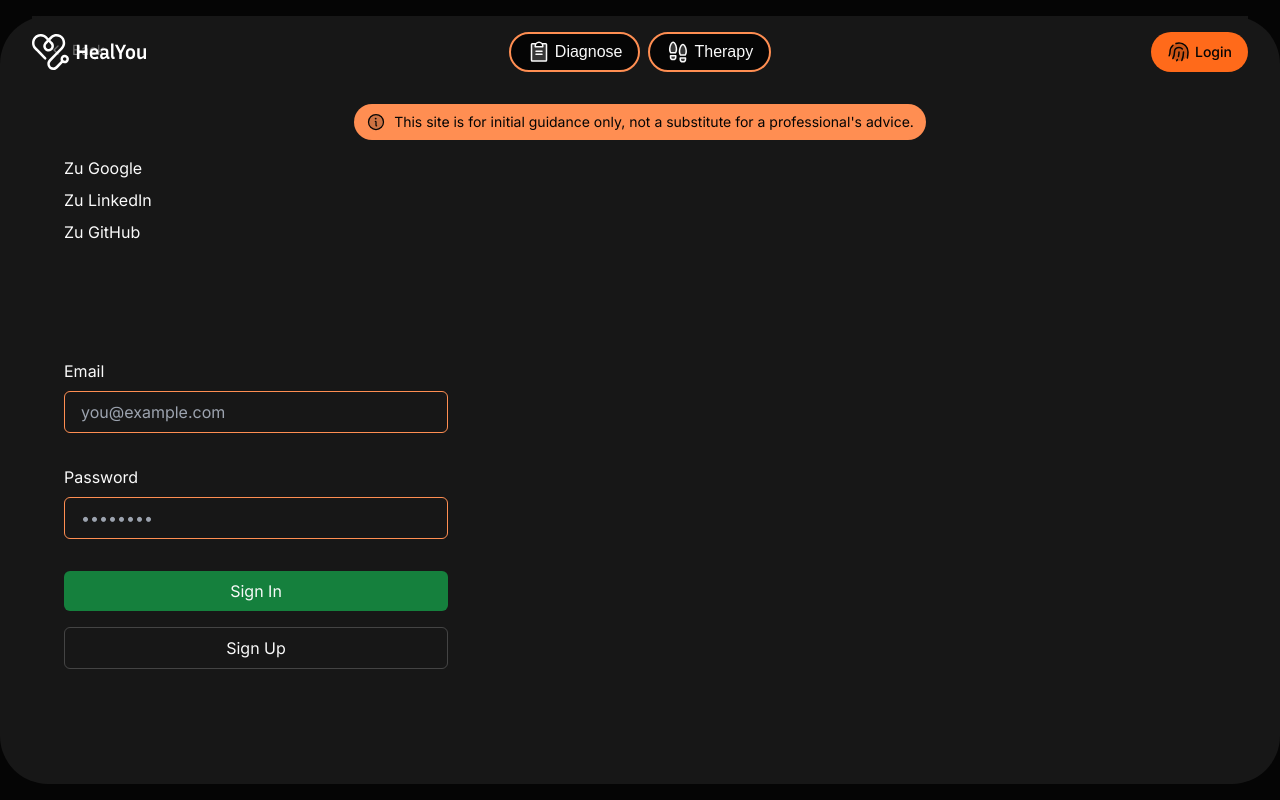
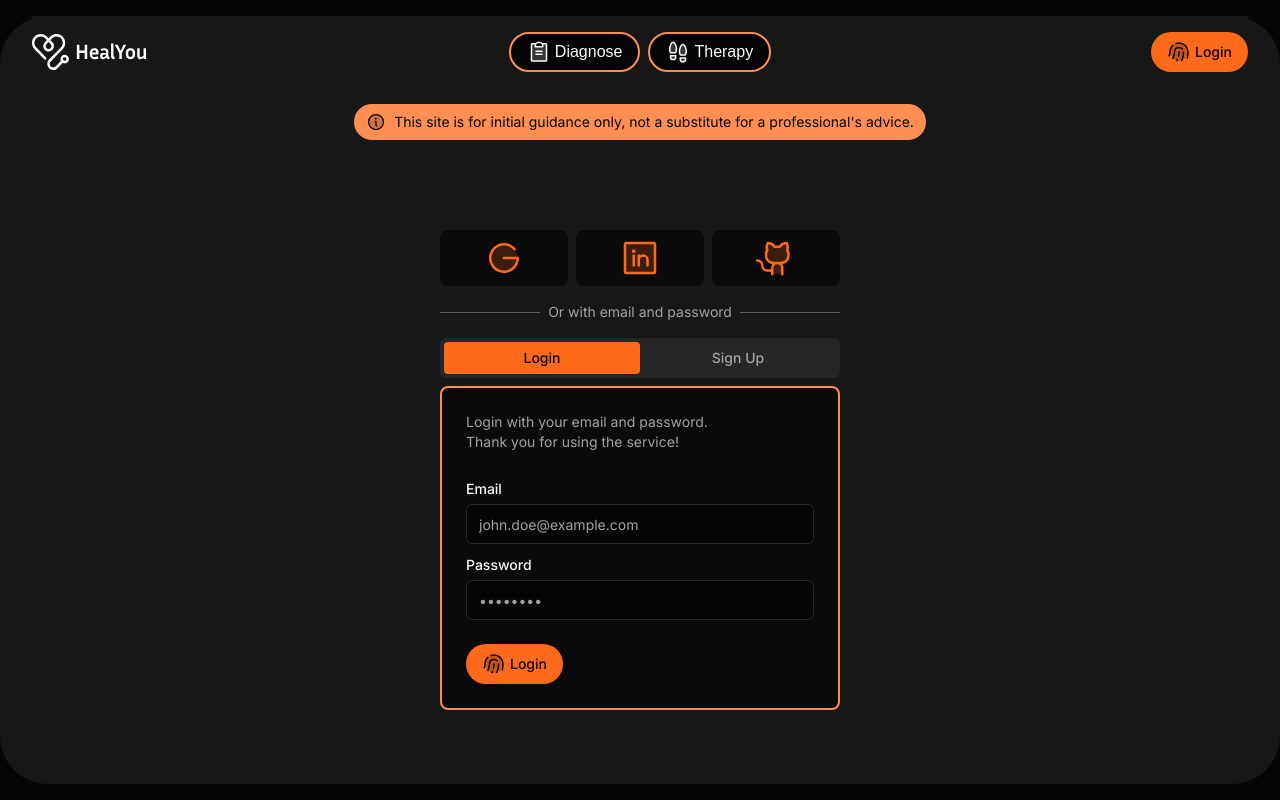
Before and after one commit to mightyeagle329/healyou, a Next.js app: page /login in a window 1280 px wide. Built offline with nearby package versions, Linux system fonts and the light colour scheme; no server answers; a web font is replaced by a local one.

Commit message:
style: revamp login page

```diff
--- a/app/login/page.tsx
+++ b/app/login/page.tsx
@@ -1,7 +1,24 @@
-import Link from "next/link";
 import { headers, cookies } from "next/headers";
 import { createClient } from "@/utils/supabase/server";
 import { redirect } from "next/navigation";
+import { Tabs, TabsContent, TabsList, TabsTrigger } from "@/components/ui/tabs";
+import {
+  Card,
+  CardContent,
+  CardDescription,
+  CardFooter,
+  CardHeader,
+} from "@/components/ui/card";
+import { Label } from "@/components/ui/label";
+import { Input } from "@/components/ui/input";
+import { Button } from "@/components/ui/button";
+import {
+  FingerprintSimple,
+  GithubLogo,
+  GoogleLogo,
+  LinkedinLogo,
+  Signature,
+} from "@phosphor-icons/react/dist/ssr";
 
 export default async function Login({
   searchParams,
@@ -19,13 +36,15 @@ export default async function Login({
     return redirect("/");
   }
 
-  const signIn = async (formData: FormData) => {
+  const signInWithEmailAndPassword = async (formData: FormData) => {
     "use server";
 
-    const email = formData.get("email") as string;
-    const password = formData.get("password") as string;
+    const email = formData.get("email-login") as string;
+    const password = formData.get("password-login") as string;
     const cookieStore = cookies();
     const supabase = createClient(cookieStore);
+
+    console.log(email, password);
 
     const { error } = await supabase.auth.signInWithPassword({
       email,
@@ -33,10 +52,45 @@ export default async function Login({
     });
 
     if (error) {
+      console.log(error);
+
       return redirect("/login?message=Could not authenticate user");
     }
 
     return redirect("/");
+  };
+
+  const signUpWithEmailAndPassword = async (formData: FormData) => {
+    "use server";
+
+    const origin = headers().get("origin");
+    const email = formData.get("email-signup") as string;
+    const confirmEmail = formData.get("email-confirm-signup") as string;
+    const password = formData.get("password-signup") as string;
+    const cookieStore = cookies();
+    const supabase = createClient(cookieStore);
+
+    if (email !== confirmEmail) {
+      return redirect(
+        "/login?message=Both emails have to contain the same adress.",
+      );
+    }
+
+    const { error } = await supabase.auth.signUp({
+      email,
+      password,
+      options: {
+        emailRedirectTo: `${origin}/auth/callback`,
+      },
+    });
+
+    console.log(error?.message);
+
+    if (error) {
+      return redirect(`/login?message=${error.message}`);
+    }
+
+    return redirect("/login?message=Check email to continue sign in process");
   };
 
   const signInWithGoogle = async () => {
@@ -105,103 +159,139 @@ export default async function Login({
     return redirect(data.url);
   };
 
-  const signUp = async (formData: FormData) => {
-    "use server";
+  return (
+    <div className="flex flex-grow flex-col justify-center gap-4 self-center">
+      <div className="flex items-stretch gap-2 text-primary">
+        <form
+          className="flex w-full items-center justify-center rounded-lg bg-neutral-950 p-2"
+          action={signInWithGoogle}
+        >
+          <button>
+            <GoogleLogo size={40} weight="duotone" />
+          </button>
+        </form>
+        <form
+          action={signInWithLinkedIn}
+          className="flex w-full items-center justify-center rounded-lg bg-neutral-950 p-2"
+        >
+          <button>
+            <LinkedinLogo size={40} weight="duotone" />
+          </button>
+        </form>
+        <form
+          action={signInWithGitHub}
+          className="flex w-full items-center justify-center rounded-lg bg-neutral-950 p-2"
+        >
+          <button>
+            <GithubLogo size={40} weight="duotone" />
+          </button>
+        </form>
+      </div>
+      <div className="flex items-center gap-2">
+        <hr className="flex-grow border-muted-foreground/50" />
+        <span className="text-sm text-muted-foreground">
+          Or with email and password
+        </span>
+        <hr className="flex-grow border-muted-foreground/50" />
+      </div>
 
-    const origin = headers().get("origin");
-    const email = formData.get("email") as string;
-    const password = formData.get("password") as string;
-    const cookieStore = cookies();
-    const supabase = createClient(cookieStore);
-
-    const { error } = await supabase.auth.signUp({
-      email,
-      password,
-      options: {
-        emailRedirectTo: `${origin}/auth/callback`,
-      },
-    });
-
-    console.log(error?.message);
-
-    if (error) {
-      return redirect(`/login?message=${error.message}`);
-    }
-
-    return redirect("/login?message=Check email to continue sign in process");
-  };
-
-  return (
-    <div className="flex w-full flex-1 flex-col justify-center gap-2 px-8 sm:max-w-md">
-      <Link
-        href="/"
-        className="bg-btn-background hover:bg-btn-background-hover group absolute left-8 top-8 flex items-center rounded-md px-4 py-2 text-sm text-foreground no-underline"
-      >
-        <svg
-          xmlns="http://www.w3.org/2000/svg"
-          width="24"
-          height="24"
-          viewBox="0 0 24 24"
-          fill="none"
-          stroke="currentColor"
-          strokeWidth="2"
-          strokeLinecap="round"
-          strokeLinejoin="round"
-          className="mr-2 h-4 w-4 transition-transform group-hover:-translate-x-1"
-        >
-          <polyline points="15 18 9 12 15 6" />
-        </svg>{" "}
-        Back
-      </Link>
-
-      <form action={signInWithGoogle}>
-        <button>Zu Google</button>
-      </form>
-      <form action={signInWithLinkedIn}>
-        <button>Zu LinkedIn</button>
-      </form>
-      <form action={signInWithGitHub}>
-        <button>Zu GitHub</button>
-      </form>
-
-      <form
-        className="flex w-full flex-1 flex-col justify-center gap-2 text-foreground animate-in"
-        action={signIn}
-      >
-        <label className="text-md" htmlFor="email">
-          Email
-        </label>
-        <input
-          className="mb-6 rounded-md border bg-inherit px-4 py-2"
-          name="email"
-          placeholder="you@example.com"
+      <Tabs defaultValue="login" className="w-[400px]">
+        <TabsList className="grid w-full grid-cols-2">
+          <TabsTrigger value="login">Login</TabsTrigger>
+          <TabsTrigger value="signup">Sign Up</TabsTrigger>
+        </TabsList>
+        <TabsContent value="login">
+          <form action={signInWithEmailAndPassword}>
+            <Card>
+              <CardHeader>
+                <CardDescription>
+                  Login with your email and password. <br /> Thank you for using
+                  the service!
+                </CardDescription>
+              </CardHeader>
+              <CardContent className="space-y-2">
+                <div className="space-y-1">
+                  <Label htmlFor="email-login">Email</Label>
+                  <Input
+                    name="email-login"
+                    type="email"
+                    placeholder="john.doe@example.com"
                     required
                   />
-        <label className="text-md" htmlFor="password">
-          Password
-        </label>
-        <input
-          className="mb-6 rounded-md border bg-inherit px-4 py-2"
+                </div>
+                <div className="space-y-1">
+                  <Label htmlFor="password-login">Password</Label>
+                  <Input
                     type="password"
-          name="password"
+                    name="password-login"
                     placeholder="••••••••"
                     required
                   />
-        <button className="mb-2 rounded-md bg-green-700 px-4 py-2 text-foreground">
-          Sign In
-        </button>
-        <button
-          formAction={signUp}
-          className="mb-2 rounded-md border border-foreground/20 px-4 py-2 text-foreground"
-        >
-          Sign Up
-        </button>
+                </div>
+              </CardContent>
+              <CardFooter>
+                <Button>
+                  {" "}
+                  <FingerprintSimple size={24} weight="duotone" />
+                  Login{" "}
+                </Button>
+              </CardFooter>
+            </Card>
+          </form>
+        </TabsContent>
+        <TabsContent value="signup">
+          <form action={signUpWithEmailAndPassword}>
+            <Card>
+              <CardHeader>
+                <CardDescription>
+                  Sign up with your email and password. <br /> Thank you for
+                  using the service!
+                </CardDescription>
+              </CardHeader>
+              <CardContent className="space-y-2">
+                <div className="space-y-1">
+                  <Label htmlFor="email-signup">Email</Label>
+                  <Input
+                    id="email-signup"
+                    type="email"
+                    placeholder="john.doe@example.com"
+                    required
+                  />
+                </div>
+                <div className="space-y-1">
+                  <Label htmlFor="email-confirm-signup">Confirm email</Label>
+                  <Input
+                    id="email-confirm-signup"
+                    type="email"
+                    placeholder="john.doe@example.com"
+                    required
+                  />
+                </div>
+                <div className="space-y-1">
+                  <Label htmlFor="password-signup">Password</Label>
+                  <Input
+                    type="password"
+                    name="password-signup"
+                    placeholder="••••••••"
+                    required
+                  />
+                </div>
+              </CardContent>
+              <CardFooter>
+                <Button>
+                  {" "}
+                  <Signature size={24} weight="duotone" /> Sign Up
+                </Button>
+              </CardFooter>
+            </Card>
+          </form>
+        </TabsContent>
+      </Tabs>
       {searchParams?.message && (
         <p className="mt-4 bg-foreground/10 p-4 text-center text-foreground">
           {searchParams.message}
         </p>
       )}
-      </form>
     </div>
   );
 }
--- /dev/null
+++ b/components/ui/card.tsx
@@ -0,0 +1,86 @@
+import * as React from "react";
+
+import { cn } from "@/lib/utils";
+
+const Card = React.forwardRef<
+  HTMLDivElement,
+  React.HTMLAttributes<HTMLDivElement>
+>(({ className, ...props }, ref) => (
+  <div
+    ref={ref}
+    className={cn(
+      "rounded-lg border-2 bg-card text-card-foreground shadow-sm",
+      className,
+    )}
+    {...props}
+  />
+));
+Card.displayName = "Card";
+
+const CardHeader = React.forwardRef<
+  HTMLDivElement,
+  React.HTMLAttributes<HTMLDivElement>
+>(({ className, ...props }, ref) => (
+  <div
+    ref={ref}
+    className={cn("flex flex-col space-y-1.5 p-6", className)}
+    {...props}
+  />
+));
+CardHeader.displayName = "CardHeader";
+
+const CardTitle = React.forwardRef<
+  HTMLParagraphElement,
+  React.HTMLAttributes<HTMLHeadingElement>
+>(({ className, ...props }, ref) => (
+  <h3
+    ref={ref}
+    className={cn(
+      "text-2xl font-semibold leading-none tracking-tight",
+      className,
+    )}
+    {...props}
+  />
+));
+CardTitle.displayName = "CardTitle";
+
+const CardDescription = React.forwardRef<
+  HTMLParagraphElement,
+  React.HTMLAttributes<HTMLParagraphElement>
+>(({ className, ...props }, ref) => (
+  <p
+    ref={ref}
+    className={cn("text-sm text-muted-foreground", className)}
+    {...props}
+  />
+));
+CardDescription.displayName = "CardDescription";
+
+const CardContent = React.forwardRef<
+  HTMLDivElement,
+  React.HTMLAttributes<HTMLDivElement>
+>(({ className, ...props }, ref) => (
+  <div ref={ref} className={cn("p-6 pt-0", className)} {...props} />
+));
+CardContent.displayName = "CardContent";
+
+const CardFooter = React.forwardRef<
+  HTMLDivElement,
+  React.HTMLAttributes<HTMLDivElement>
+>(({ className, ...props }, ref) => (
+  <div
+    ref={ref}
+    className={cn("flex items-center p-6 pt-0", className)}
+    {...props}
+  />
+));
+CardFooter.displayName = "CardFooter";
+
+export {
+  Card,
+  CardHeader,
+  CardFooter,
+  CardTitle,
+  CardDescription,
+  CardContent,
+};
```
Lines whose indentation alone changed are shown as unchanged.
